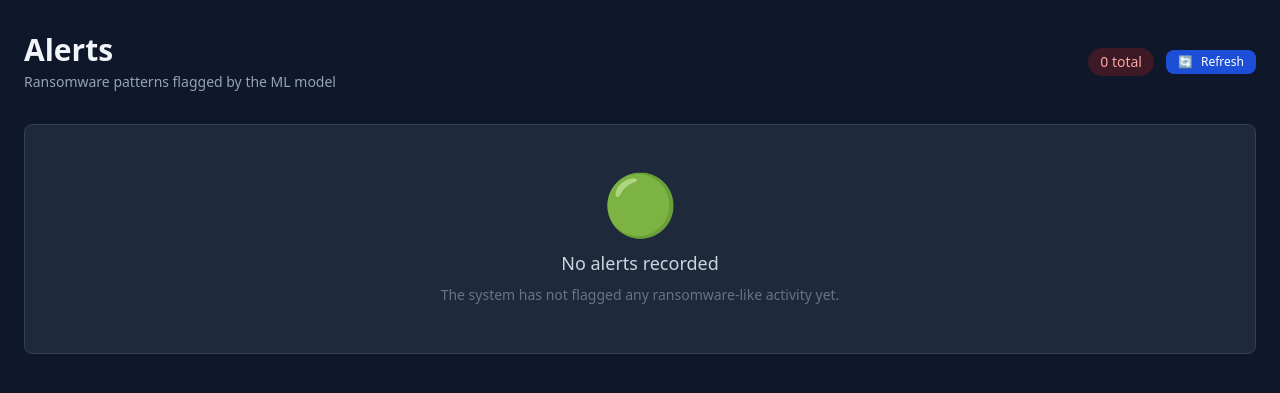
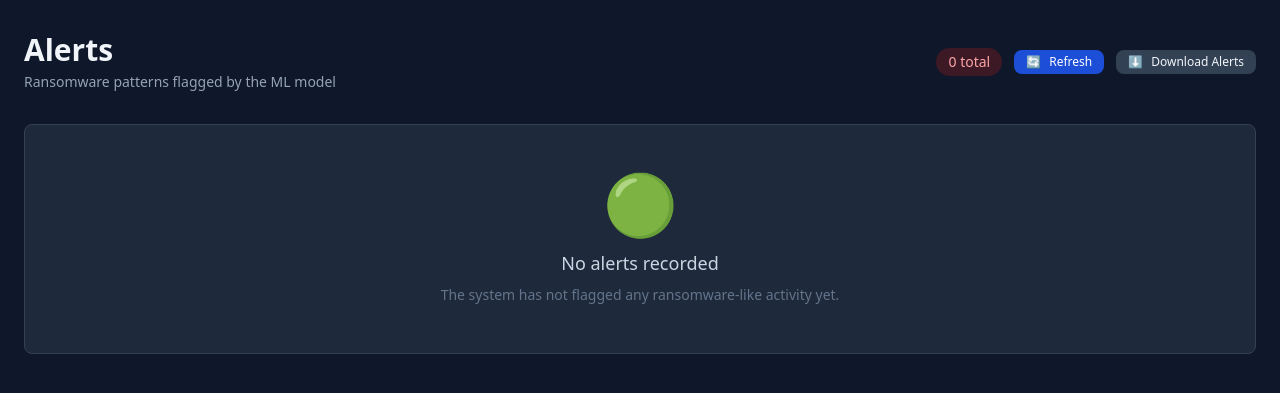
Before and after one commit to habahmadi/ransomwareProject, a Flask app: page /alerts in a window 1280 px wide. Shown: the part 65-458 px from the top of the page. Run offline with Flask 3, Linux system fonts and the light colour scheme; some libraries are stand-ins or nearby versions.

Commit message:
Add CSV download buttons for events and alerts

```diff
--- a/webapp/app.py
+++ b/webapp/app.py
@@ -12,6 +12,7 @@ import os
 import pandas as pd
 import time
 import subprocess
+from flask import Flask, render_template, send_file
 from flask import Flask, render_template
 
 # first find the project root
@@ -233,6 +234,22 @@ def run_ransomware():
     subprocess.Popen(["python3", SIMULATOR_SCRIPT, "2", "1"])
     return "ok", 200
 
+# download routes - lets the user save the raw csv files
+
+@app.route("/download/events")
+def download_events():
+    try:
+        return send_file(EVENTS_FILE, as_attachment=True, download_name="file_events.csv")
+    except FileNotFoundError:
+        return "No events log found", 404
+
+
+@app.route("/download/alerts")
+def download_alerts():
+    try:
+        return send_file(ALERTS_FILE, as_attachment=True, download_name="alerts.csv")
+    except FileNotFoundError:
+        return "No alerts log found", 404
 
 if __name__ == "__main__":
     # debug=True means the server auto-reloads when code changes
--- a/webapp/templates/alerts.html
+++ b/webapp/templates/alerts.html
@@ -18,6 +18,11 @@
             <span>🔄</span>
             <span>Refresh</span>
         </button>
+        <a href="/download/alerts"
+           class="px-3 py-1 bg-slate-700 hover:bg-slate-600 text-slate-100 rounded-lg text-xs font-medium transition flex items-center gap-2">
+            <span>⬇</span>
+            <span>Download Alerts</span>
+        </a>
     </div>
 </div>
 
--- a/webapp/templates/dashboard.html
+++ b/webapp/templates/dashboard.html
@@ -17,6 +17,11 @@
             <span>🔄</span>
             <span>Refresh</span>
         </button>
+        <a href="/download/events"
+           class="px-4 py-2 bg-slate-700 hover:bg-slate-600 text-slate-100 rounded-lg text-sm font-medium transition flex items-center gap-2">
+            <span>⬇</span>
+            <span>Download Events</span>
+        </a>
         <button id="runNormalBtn"
                 class="px-4 py-2 bg-slate-700 hover:bg-slate-600 text-slate-100 rounded-lg text-sm font-medium transition flex items-center gap-2">
             <span>▶</span>
```
